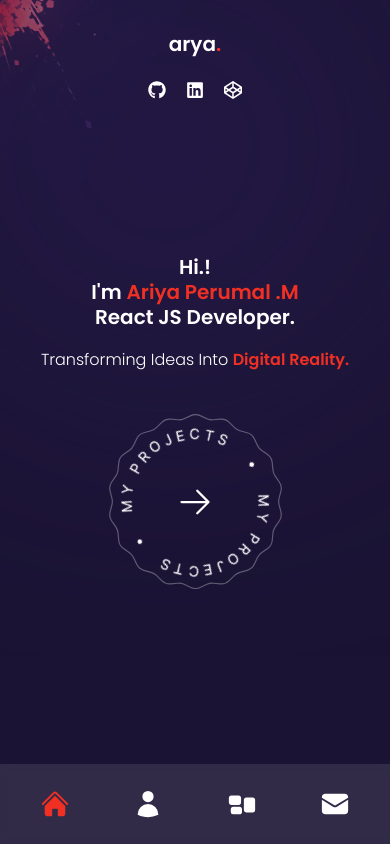
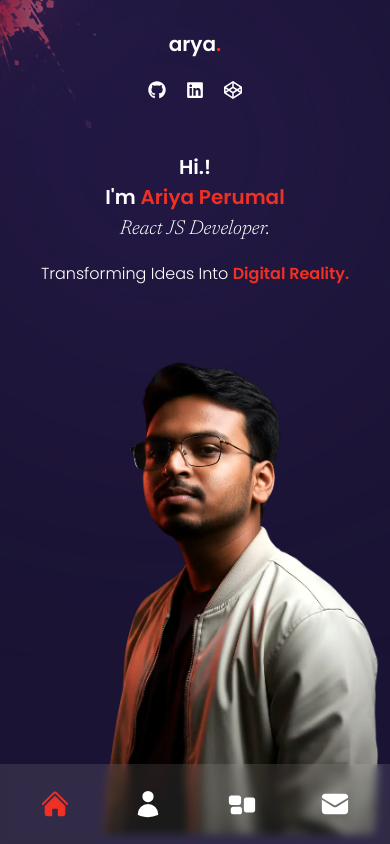
Before and after one commit to aryakarthi/portfolio, a React (Vite) app: page / in a window 390 px wide. Built offline with nearby package versions, Linux system fonts and the light colour scheme.

Commit message:
upaded home page

```diff
--- a/src/components/Avatar.jsx
+++ b/src/components/Avatar.jsx
@@ -1,6 +1,7 @@
 const Avatar = () => {
   return <div>
-    <img src="/ironman.png" alt="" width={600} height={640} className="translate-z-0 w-full h-full" />
+    {/* <img src="/ironman.png" alt="" width={600} height={640} className="translate-z-0 w-full h-full" /> */}
+    <img src="/arya-portrait.webp" alt="Arya" className="translate-z-0 w-full h-full" />
   </div>;
 };
 
--- a/src/pages/home/Home.jsx
+++ b/src/pages/home/Home.jsx
@@ -1,6 +1,4 @@
-import React from "react";
-
-import { ParticlesContainer, ProjectsBtn, Avatar } from "../../components";
+import { ProjectsBtn, Avatar } from "../../components";
 
 import { motion } from "framer-motion";
 
@@ -8,52 +6,48 @@ import { fadeIn } from "../../scripts/variants";
 
 const Home = () => {
   return (
-    <div className=" h-full">
-      <div className="w-full h-full ">
-        <div className="text-center flex flex-col justify-center xl:pt-40 xl:text-left h-full container mx-auto">
+    <div className="h-full">
+      <div className="w-full h-[40%] lg:h-full bg-slate-70">
+        <div className="text-center flex flex-col justify-center pt-36 xl:pt-40 lg:text-left h-full container mx-auto">
           <motion.h3
             variants={fadeIn("down", 0.2)}
             initial="hidden"
             animate="show"
             // exit="hidden"
-            className="h3"
+            className="h3 leading-normal"
           >
-            Hi.!
+            <span>Hi.!</span>
             <br />
-            I'm <span className="text-accent">Ariya Perumal .M</span>
+            <span>I&apos;m </span>
+            <span className="text-accent">Ariya Perumal</span>
             <br />
-            React JS Developer.
+            <span className="font-newsreader italic font-light">
+              React JS Developer.
+            </span>
           </motion.h3>
           <motion.p
             variants={fadeIn("down", 0.4)}
             initial="hidden"
             animate="show"
             // exit="hidden"
-            className="max-w-sm xl:max-w-xl mx-auto xl:mx-0 mb-10 xl:mb-10 text-white"
+            className="max-w-sm lg:max-w-xl mx-auto lg:mx-0 mb-10 lg:mb-10 text-white"
           >
             Transforming Ideas Into{" "}
             <span className="text-accent font-semibold"> Digital Reality.</span>
           </motion.p>
-          <motion.div
-            variants={fadeIn("down", 0.6)}
-            initial="hidden"
-            animate="show"
-            className="flex justify-center xl:hidden relative z-10"
-          >
-            <ProjectsBtn />
-          </motion.div>
+
           <motion.div
             variants={fadeIn("down", 0.6)}
             initial="hidden"
             animate="show"
             // exit="hidden"
-            className="hidden xl:flex"
+            className="hidden lg:flex"
           >
             <ProjectsBtn />
           </motion.div>
         </div>
       </div>
-      <div className="w-[1200px] h-full absolute right-0 bottom-0">
+      <div className="w-[1200px] h-[60%] lg:h-full absolute right-0 bottom-0">
         {/* <div className="bg-none xl:bg-explosion xl:bg-cover xl:bg-right xl:bg-no-repeat w-full h-full absolute mix-blend-color-dodge translate-z-0"></div> */}
         <motion.div
           variants={fadeIn("up", 0.5)}
@@ -61,7 +55,7 @@ const Home = () => {
           animate="show"
           // exit="hidden"
           transition={{ duration: 1, ease: "easeInOut" }}
-          className="w-full h-full hidden xl:block max-w-[600px] max-h-[640px] absolute -bottom-32 lg:bottom-0 lg:right-[10%]"
+          className="w-full h-full max-w-sm max-h-full lg:max-w-xl absolute bottom-20 -right-4 sm:bottom-20 sm:right-24 md:bottom-20 md:right-36 lg:-bottom-16 lg:right-6 xl:-bottom-4 xl:right-36"
         >
           <Avatar />
         </motion.div>
@@ -70,4 +64,71 @@ const Home = () => {
   );
 };
 
+// const Home = () => {
+//   return (
+//     <div className=" h-full">
+//       <div className="w-full h-full">
+//         <div className="text-center flex flex-col justify-center xl:pt-40 xl:text-left h-full container mx-auto">
+//           <motion.h3
+//             variants={fadeIn("down", 0.2)}
+//             initial="hidden"
+//             animate="show"
+//             exit="hidden"
+//             className="h3 leading-normal"
+//           >
+//             <span>Hi.!</span>
+//             <br />
+//             <span>I'm </span>
+//             <span className="text-accent">Ariya Perumal .M</span>
+//             <br />
+//             <span className="font-newsreader italic font-light">
+//               React JS Developer.
+//             </span>
+//           </motion.h3>
+//           <motion.p
+//             variants={fadeIn("down", 0.4)}
+//             initial="hidden"
+//             animate="show"
+//             exit="hidden"
+//             className="max-w-sm xl:max-w-xl mx-auto xl:mx-0 mb-10 xl:mb-10 text-white"
+//           >
+//             Transforming Ideas Into{" "}
+//             <span className="text-accent font-semibold"> Digital Reality.</span>
+//           </motion.p>
+//           <motion.div
+//             variants={fadeIn("down", 0.6)}
+//             initial="hidden"
+//             animate="show"
+//             className="flex justify-center xl:hidden relative z-10"
+//           >
+//             <ProjectsBtn />
+//           </motion.div>
+//           <motion.div
+//             variants={fadeIn("down", 0.6)}
+//             initial="hidden"
+//             animate="show"
+//             exit="hidden"
+//             className="hidden xl:flex"
+//           >
+//             <ProjectsBtn />
+//           </motion.div>
+//         </div>
+//       </div>
+//       <div className="w-[1200px] h-full absolute right-0 bottom-0">
+//         <div className="bg-none xl:bg-explosion xl:bg-cover xl:bg-right xl:bg-no-repeat w-full h-full absolute mix-blend-color-dodge translate-z-0"></div>
+//         <motion.div
+//           variants={fadeIn("up", 0.5)}
+//           initial="hidden"
+//           animate="show"
+//           exit="hidden"
+//           transition={{ duration: 1, ease: "easeInOut" }}
+//           className="w-full h-full hidden xl:block max-w-[640px] max-h-full absolute -bottom-32 lg:bottom-0 lg:right-[10%]"
+//         >
+//           <Avatar />
+//         </motion.div>
+//       </div>
+//     </div>
+//   );
+// };
+
 export default Home;
```
